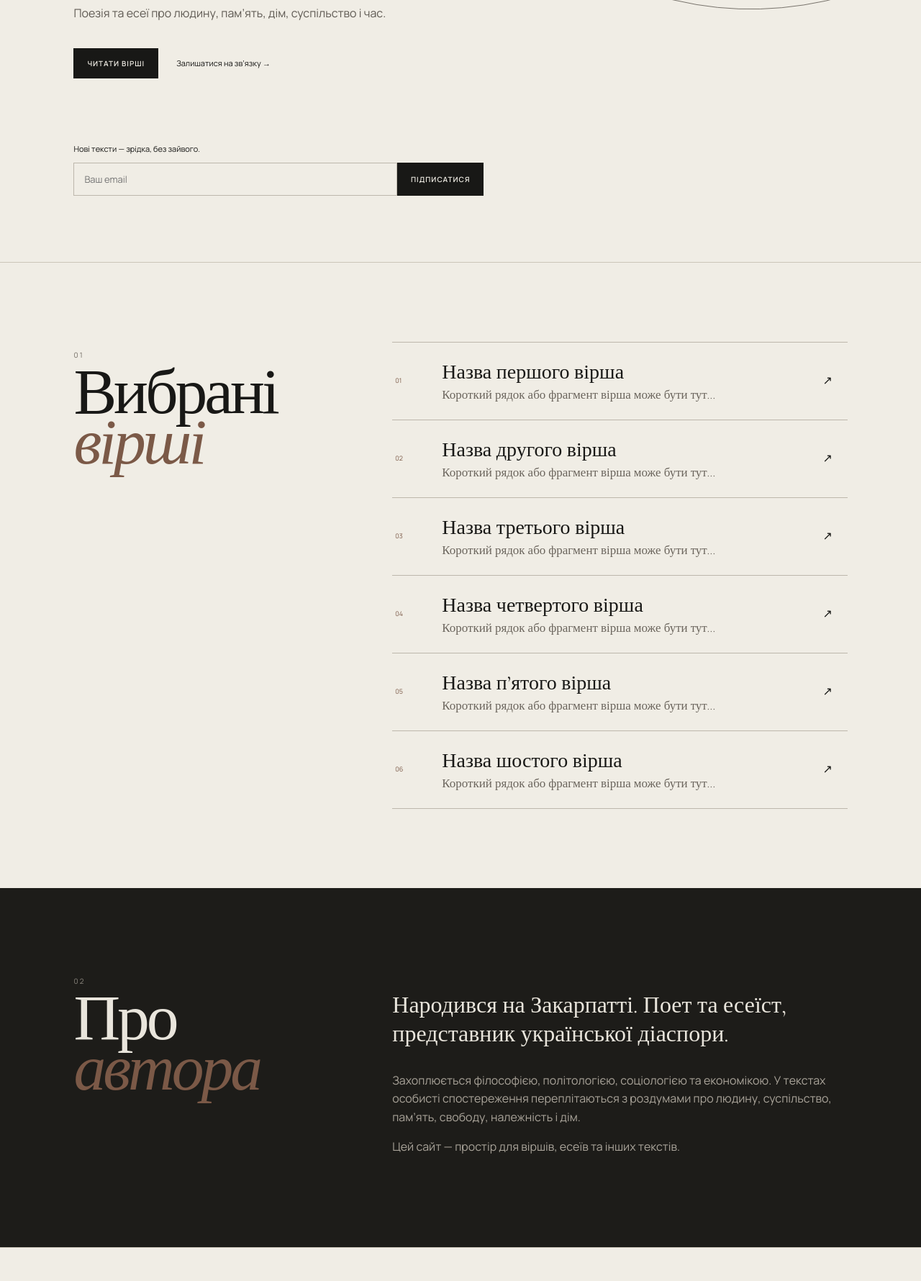
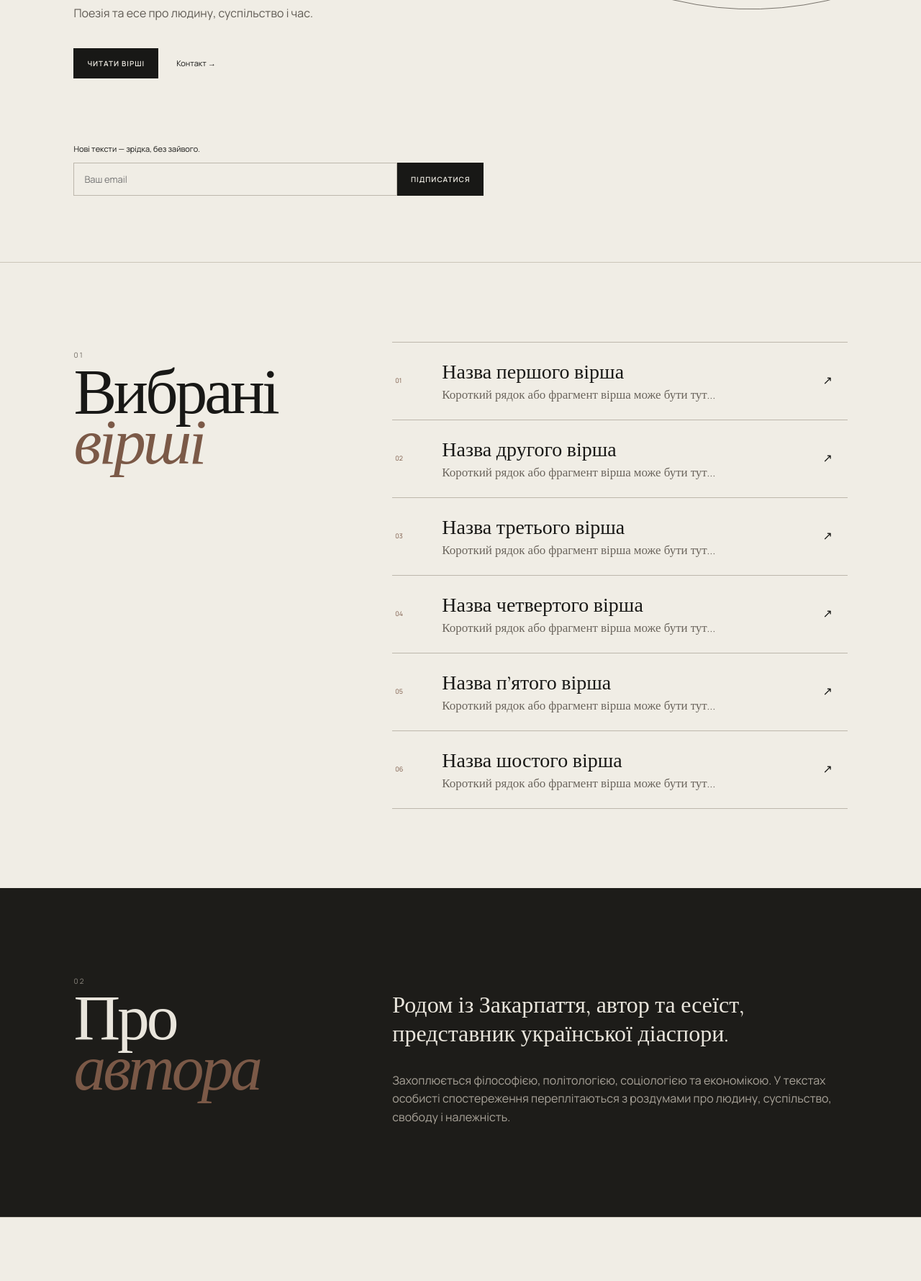
Before and after one commit to vrymskij/romanroman, a plain HTML site: page index.html in a window 1280 px wide. Shown: the part 520-2300 px from the top of the page at 72% size. Drawn offline with nearby package versions, Linux system fonts and the light colour scheme.

Commit message:
Update index.html

```diff
--- a/index.html
+++ b/index.html
@@ -9,7 +9,7 @@
 </head>
 <body>
 <header>
-  <a class="logo" href="#home">ПОЕЗІЯ</a>
+  <a class="logo" href="#home">ПОЕЗІЯ ТА ЕСЕ</a>
   <button class="menu" aria-label="Меню">☰</button>
   <nav>
     <a href="#poems">Вірші</a><a href="#about">Про автора</a><a href="#book">Книга</a>
@@ -22,8 +22,8 @@
   <div class="hero-copy">
     <p class="kicker">Авторський простір</p>
     <h1>Вірші.<br><i>Думки.</i><br>Голос.</h1>
-    <p class="intro">Поезія та есеї про людину, пам’ять, дім, суспільство і час.</p>
-    <div class="hero-actions"><a class="btn" href="#poems">Читати вірші</a><a class="text-link" href="#contact">Залишатися на зв’язку →</a></div>
+    <p class="intro">Поезія та есе про людину, суспільство і час.</p>
+    <div class="hero-actions"><a class="btn" href="#poems">Читати вірші</a><a class="text-link" href="#contact">Контакт →</a></div>
   </div>
   <div class="landscape" aria-hidden="true">
     <svg viewBox="0 0 700 500" role="img">
@@ -57,17 +57,15 @@
 <section id="about" class="section dark">
   <div class="section-title"><p>02</p><h2>Про<br><i>автора</i></h2></div>
   <div class="prose">
-    <p class="large">Народився на Закарпатті. Поет та есеїст, представник української діаспори.</p>
-    <p>Захоплюється філософією, політологією, соціологією та економікою. У текстах особисті спостереження переплітаються з роздумами про людину, суспільство, пам’ять, свободу, належність і дім.</p>
-    <p>Цей сайт — простір для віршів, есеїв та інших текстів.</p>
+    <p class="large">Родом із Закарпаття, автор та есеїст, представник української діаспори.</p>
+    <p>Захоплюється філософією, політологією, соціологією та економікою. У текстах особисті спостереження переплітаються з роздумами про людину, суспільство, свободу і належність.</p>
   </div>
 </section>
 
 <section id="book" class="section book">
   <div class="section-title"><p>03</p><h2>Паперова<br><i>книга?</i></h2></div>
   <div class="book-copy">
-    <p class="large">Наразі паперова збірка не готується.</p>
-    <p>Мені цікаво зрозуміти, чи була б вона цікава читачам. Якщо ви хотіли б колись мати ці вірші у паперовому форматі, натисніть «Хочу книгу» та залиште email. Це не замовлення і ні до чого вас не зобов’язує — лише допоможе оцінити інтерес.</p>
+    <p>Наразі паперова збірка не планується. Якщо вам було б цікаво колись побачити ці вірші у книжковому форматі, залиште email та натисніть «Хочу книгу». Це допоможе оцінити інтерес до такого видання.</p>
     <button class="like" id="likeBook">♡ <span>Хочу книгу</span> <em id="likeCount">0</em></button>
     <form class="signup" data-kind="book">
       <div><input type="email" name="email" placeholder="Ваш email" required><button>Залишити email</button></div>
@@ -86,7 +84,7 @@
 </section>
 
 <section id="contact" class="contact">
-  <p class="kicker">Залишатися на зв’язку</p>
+  <p class="kicker">Контакт</p>
   <h2>Нові вірші.<br><i>Іноді — листом.</i></h2>
   <p>Залиште email, якщо хочете дізнаватися про нові тексти, аудіо та можливі майбутні видання.</p>
   <form class="signup contact-signup" data-kind="updates">
```
